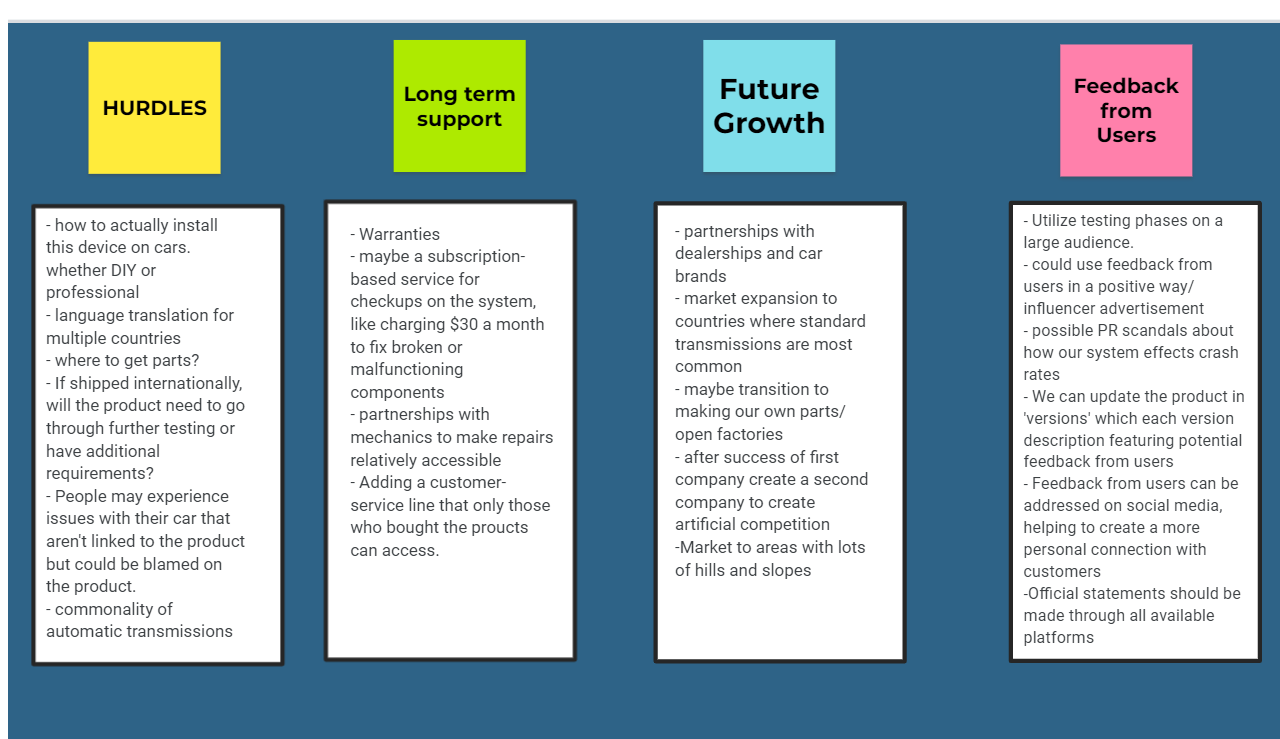
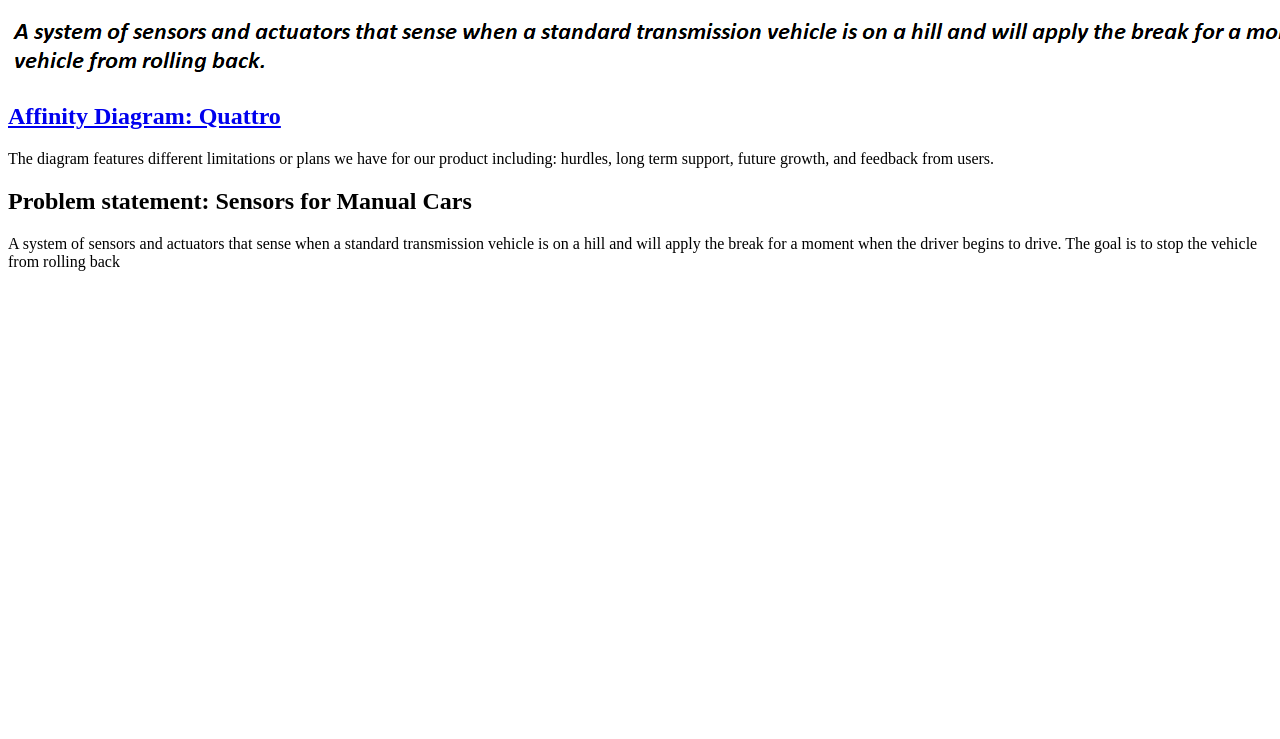
Before and after one commit to hvhartt/hvhartt.github.io, a plain HTML site: page index.html in a window 1280 px wide. Shown: the part 61-800 px from the top of the page. Drawn offline with Linux system fonts and the light colour scheme.

Commit message:
Update index.html

```diff
--- a/index.html
+++ b/index.html
@@ -8,13 +8,14 @@
   </body>
 </html>
 <section class="assign">
-    <img src="images/AffinityDia.png" />
     <img src="images/Screenshot 2024-01-29 150934.png" />
     <section class="assign-det">
       <a href="files/Affinity-Diagram.pdf"><h2>Affinity Diagram: Quattro</h2></a>
       <p>
       The diagram features different limitations or plans we have for our product including: hurdles, long term support, future growth, and feedback from users.
       </p>
+    </section>
+</section>
 <h2>Problem statement: Sensors for Manual Cars</h2>
 <p>
   A system of sensors and actuators that sense when a standard transmission vehicle is on a hill and will apply the break for a moment when the driver begins to drive. The goal is to stop the vehicle from rolling back
```
